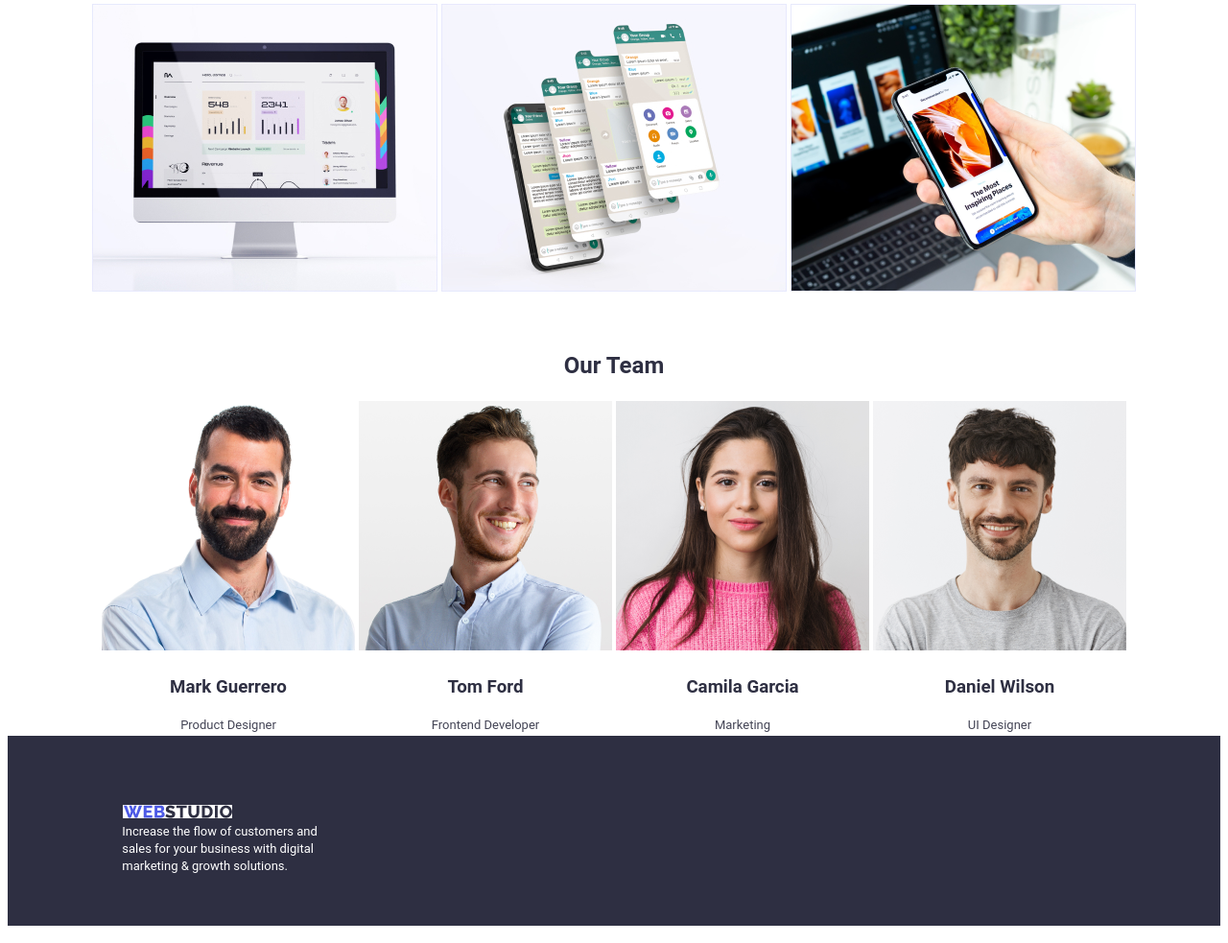
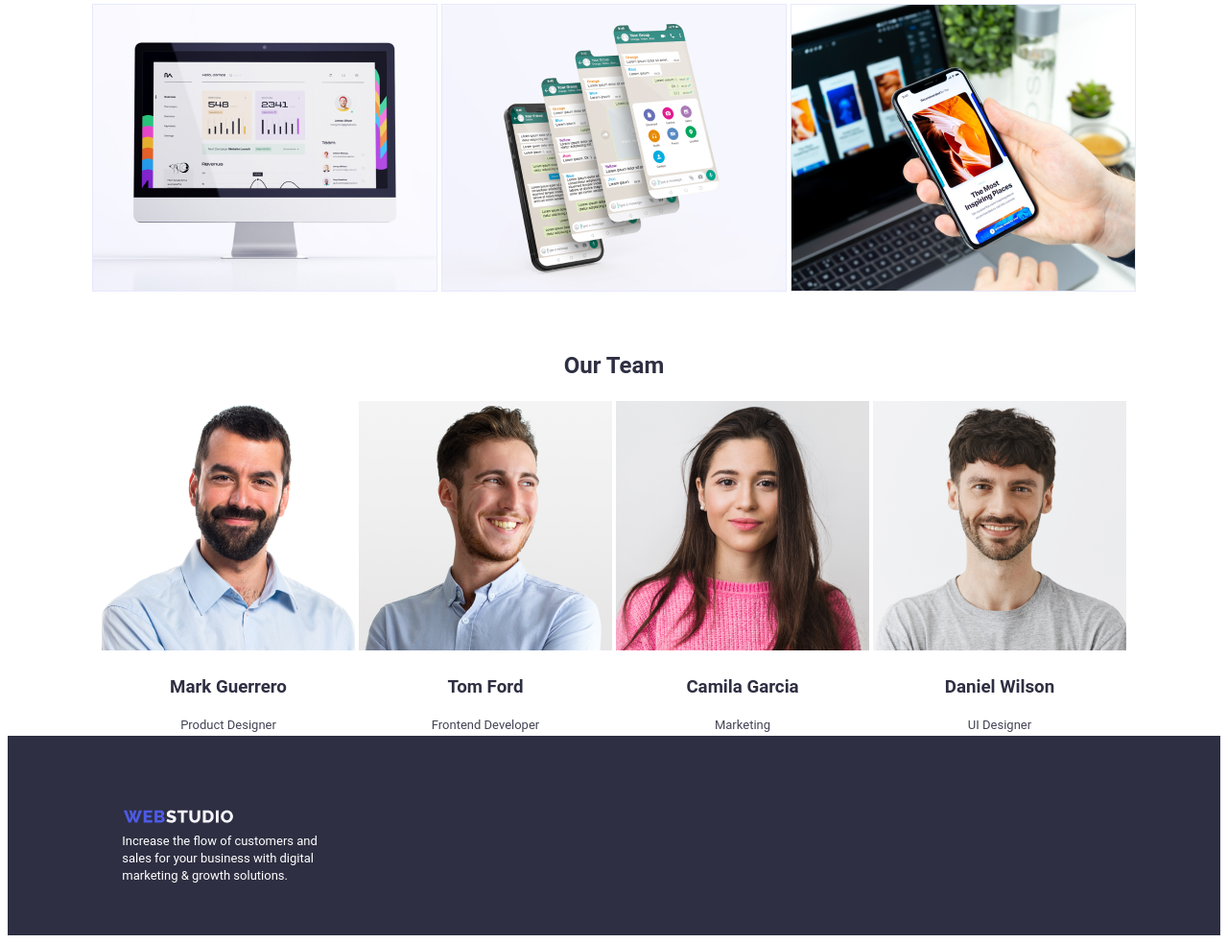
Before and after one commit to iamallanv/goit-markup-hw-01, a plain HTML site: page index.html in a window 1280 px wide. Shown: the part 677-1660 px from the top of the page at 96% size. Drawn offline with Linux system fonts and the light colour scheme.

Commit message:
homework1

```diff
--- a/index.html
+++ b/index.html
@@ -286,7 +286,7 @@
                     &nbsp;&nbsp;&nbsp;&nbsp;&nbsp;
                     &nbsp;&nbsp;&nbsp;&nbsp;&nbsp;
                     &nbsp;&nbsp;&nbsp;&nbsp;&nbsp;
-                        <img src="./images/Web.jpg"><img src="./images/Studio.jpg">
+                        <img src="./images/Logo.png">
                     <br>
                         <font face="Roboto" color="FFFFFF" size="2px">
                     &nbsp;&nbsp;&nbsp;&nbsp;&nbsp;
```
Also changed, not shown: images/Logo.png (added).
